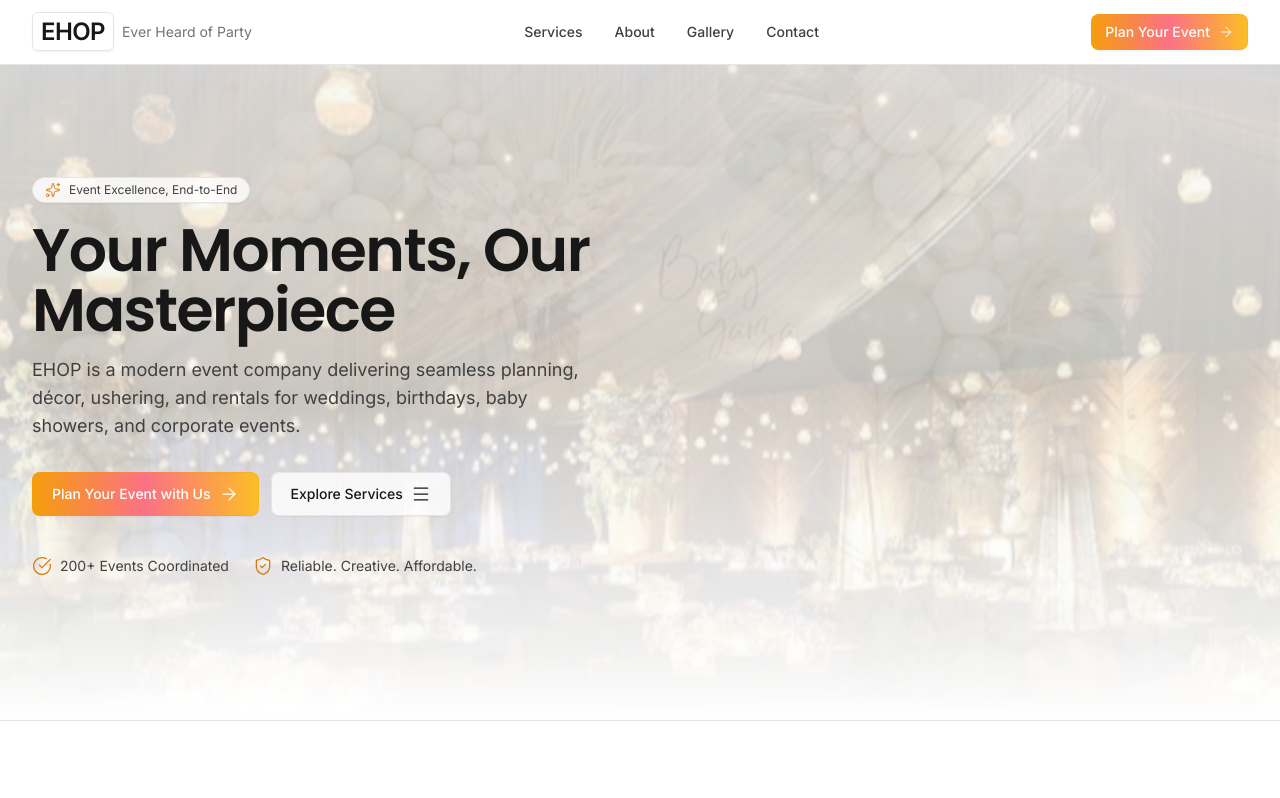
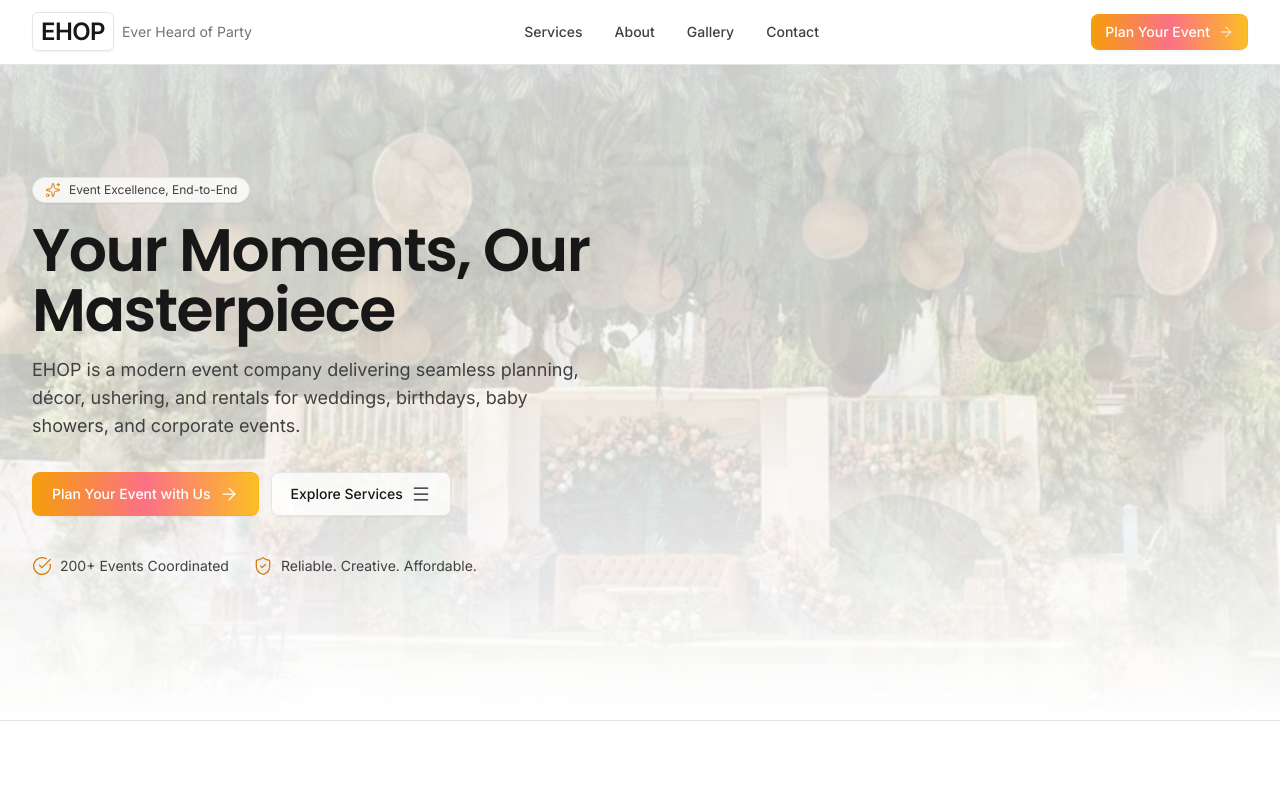
Before and after one commit to lloyd76/ehop, a plain HTML site: page index.html in a window 1280 px wide. Shown: the top 798 px of the page. Drawn offline with nearby package versions, Linux system fonts and the light colour scheme.

Commit message:
Update index.html

```diff
--- a/index.html
+++ b/index.html
@@ -51,7 +51,7 @@
       <!-- Carousel backgrounds -->
       <div class="absolute inset-0 overflow-hidden">
         <div class="absolute inset-0 transition-opacity duration-[1200ms] ease-out opacity-100" data-hero-slide>
-          <img src="img/_ (1).jpeg" alt="Elegant wedding reception décor" class="w-full h-full object-cover">
+          <img src="img/wd.jpeg" alt="Elegant wedding reception décor" class="w-full h-full object-cover">
         </div>
         <div class="absolute inset-0 transition-opacity duration-[1200ms] ease-out opacity-0" data-hero-slide>
           <img src="img/bth.jpeg" alt="Vibrant birthday celebration" class="w-full h-full object-cover">
```
